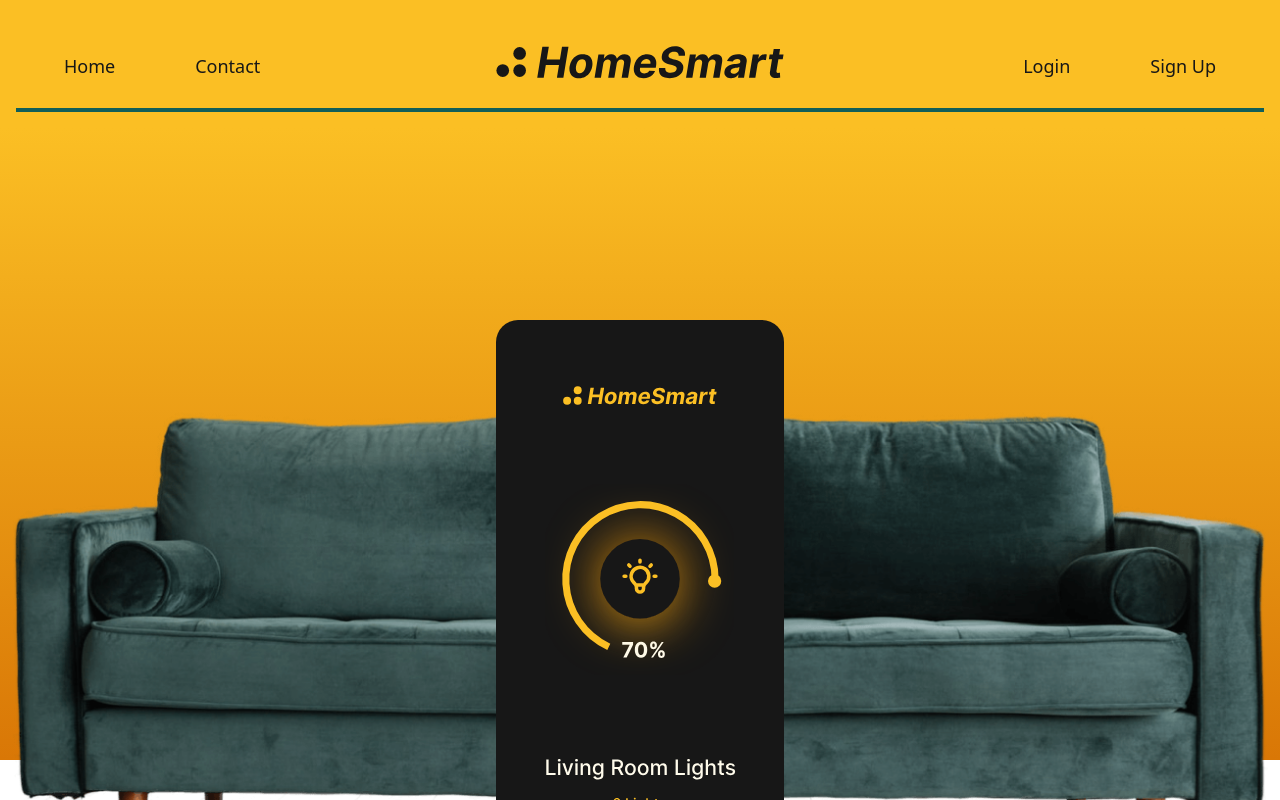
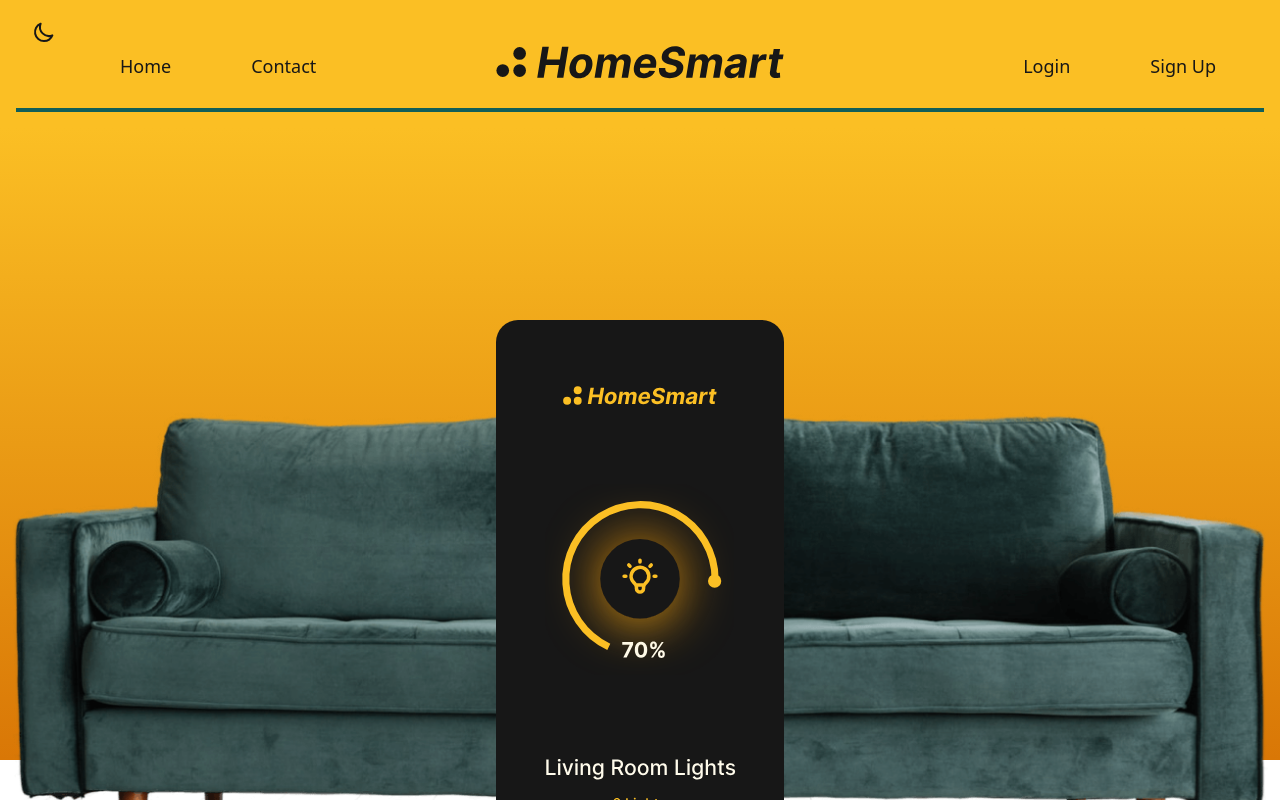
Before and after one commit to alishahsavariii/Landing-Page, a React (Vite) app: page / in a window 1280 px wide. Shown: the top 800 px of the page. Built offline with nearby package versions, Linux system fonts and the light colour scheme.

Commit message:
adding dark mode

```diff
--- a/index.html
+++ b/index.html
@@ -1,13 +1,18 @@
 <!DOCTYPE html>
-<html lang="en">
+<html lang="en" >
   <head>
     <meta charset="UTF-8" />
     <link rel="stylesheet" href="./src/index.css" >
     <meta name="viewport" content="width=device-width, initial-scale=1.0" />
     <title>Home</title>
   </head>
-  <body style="overflow-x:hidden ;">
-    <div id="root"></div>
+  <body style="overflow-x:hidden"  class="    max-w-[2000px]
+  mx-auto
+  text-neutral-900
+  dark:text-neutral-200
+  bg-white
+  dark:bg-neutral-800" >
+    <div id="root" ></div>
 
     <script type="module" src="/src/main.jsx"></script>
   </body>
--- a/src/component/Card.jsx
+++ b/src/component/Card.jsx
@@ -16,6 +16,7 @@ const Card = () => {
   return (
     <main
           className="
+         dark:text-neutral-200
       pt-16
         geid
         gap-12
--- a/src/component/Form.jsx
+++ b/src/component/Form.jsx
@@ -9,8 +9,14 @@ const Form = () => {
         className="container mx-auto px-8 overflow-hidden"
       >
         <div className="flex flex-wrap justify-center gap-12 md:gap-6 lg:gap-20 ">
-          <div className="md:flex-1 md:max-w-sm relative lg:pt-0 md:pt-2 xl:pt-8">
-            <img src={lamp} alt="lamp" className="mx-auto pt-0" />
+          <div className=" md:flex-1 md:max-w-sm relative lg:pt-0 md:pt-2 xl:pt-8">
+            <img src={lamp} alt="lamp" className="
+            rounded-md
+             dark:shadow-amber-500
+
+            dark:border-none
+             mx-auto pt-0
+            " />
             <a
               href="#"
               className="
@@ -84,6 +90,7 @@ const Form = () => {
             shadow-xl
   border-8
   border-neutral-900
+  dark:border-teal-900
   p-6
   rounded-lg
   grid
@@ -98,7 +105,7 @@ const Form = () => {
   w-full
   "
           >
-            <h2 className="text-3xl font-bold mb-6">Let's Connect</h2>
+            <h2 className="text-3xl font-bold mb-6 dark:text-white">Let's Connect</h2>
             <div className="relative">
             <input
               type="text"
@@ -108,11 +115,13 @@ const Form = () => {
               w-full
               border-4
             border-amber-400
+
               rounded-md
-              focus:ring-2
+              focus:ring-4
               dark:focus:ring-offset-2
+              focus:ring-amber-400
               focus:border-amber-400
-              focus:outline-dotted
+              focus:outline-none
               dark:bg-amber-400
               dark:text-neutral-900
               placeholder-transparent "
@@ -154,9 +163,11 @@ const Form = () => {
               w-full
               border-4
             border-amber-400
+
               rounded-md
-              focus:ring-2
+              focus:ring-4
               dark:focus:ring-offset-2
+              focus:ring-amber-400
               focus:border-amber-400
               focus:outline-none
               dark:bg-amber-400
--- a/src/component/Header.jsx
+++ b/src/component/Header.jsx
@@ -41,7 +41,7 @@ const Header = () => {
 
         <img
           src={app}
-          className="row-start-1 row-end-2 col-start-1 col-end-2 mx-auto w-40 sm:w-52 md:65 lg:w-72 "
+          className="dark:shadow-amber-500 dark:shadow-lg dark:rounded-md row-start-1 row-end-2 col-start-1 col-end-2 mx-auto w-40 sm:w-52 md:65 lg:w-72 "
           alt="app"
         />
       </div>
--- a/src/component/MainNavBar.jsx
+++ b/src/component/MainNavBar.jsx
@@ -43,6 +43,7 @@ sm:hidden
   text-neutral-900
   hover:text-white
   hover:bg-teal-900
+  hover:dark:text-neutral-100
   transition-colors"
         >
           Home
@@ -65,6 +66,7 @@ sm:hidden
   text-neutral-900
   hover:text-white
   hover:bg-teal-900
+  hover:dark:text-neutral-100
   transition-colors
   "
         >
@@ -86,6 +88,7 @@ sm:hidden
   text-neutral-900
   hover:text-white
   hover:bg-teal-900
+  hover:dark:text-neutral-100
   transition-colors"
         >
           Login
@@ -106,6 +109,7 @@ sm:hidden
   text-neutral-900
   hover:text-white
   hover:bg-teal-900
+  hover:dark:text-neutral-100
   transition-colors"
         >
           Sign Up
--- a/src/component/MobileNavBar.jsx
+++ b/src/component/MobileNavBar.jsx
@@ -2,10 +2,10 @@ const MobilNavBar = (props) => {
     return (
         <div
         role="menubar"
-            className="
-            transition
-            ease-in-out
-            delay-1000
+        className="
+            transition-transform
+            translate-y-1.5
+     duration-1000
             opacity-95
             border-t-teal-900
             border-t-4
@@ -44,8 +44,9 @@ absolute
   ring-neutral-900
   rounded-md
   text-neutral-900
-  hover:text-white
+  hover:text-neutral-100
   hover:bg-teal-900
+  hover:dark:text-neutral-100
   transition-colors"
         >
           Home
@@ -67,8 +68,9 @@ absolute
   ring-offset-4
   ring-offset-amber-400
   text-neutral-900
-  hover:text-white
+  hover:text-neutral-100
   hover:bg-teal-900
+  hover:dark:text-neutral-100
   transition-colors
   "
         >
@@ -90,8 +92,9 @@ absolute
   ring-offset-4
   ring-offset-amber-400
   text-neutral-900
-  hover:text-white
+  hover:text-neutral-100
   hover:bg-teal-900
+  hover:dark:text-neutral-100
   transition-colors"
         >
           Login
@@ -112,8 +115,9 @@ absolute
   ring-offset-4
   ring-offset-amber-400
   text-neutral-900
-  hover:text-white
+  hover:text-neutral-100
   hover:bg-teal-900
+  hover:dark:text-neutral-100
   transition-colors"
         >
           Sign Up
--- a/src/component/Navbar.jsx
+++ b/src/component/Navbar.jsx
@@ -1,15 +1,14 @@
 import { useState } from "react";
 import "../index.css";
-import logo from "../assets/logo.svg"
+import logo from "../assets/logo.svg";
 import MobilNavBar from "./MobileNavBar";
 import MainNavBar from "./MainNavBar";
-
+import Toggle from "./toggle";
 
 const Navbar = () => {
   const [show, setShow] = useState(null);
 
-  const closeMenu = () => setShow(false)
-
+  const closeMenu = () => setShow(false);
 
   return (
     <>
@@ -26,6 +25,7 @@ const Navbar = () => {
             justify-between
             "
         >
+          <Toggle />
           <a
             href="/"
             aria-label="Go to homepage"
@@ -45,17 +45,20 @@ const Navbar = () => {
         transition-opacity
         "
           >
-            <img src={logo} width="200px" className="w-36 md:w-64 lg:w-72"/>
+            <img src={logo} width="200px" className="w-36 md:w-64 lg:w-72" />
 
           </a>
 
           <button
-            onClick={() => { setShow(!show)}}
+            onClick={() => {
+              setShow(!show);
+            }}
             className="
+
         lg:hidden
         hover:-translate-y-1
          hover:scale-110
-         transition ease-in-out delay-25
+       transition-all
         focus:outline-none
         focus-visible:ring-2
         ring-neutral-900
@@ -64,6 +67,7 @@ const Navbar = () => {
         ring-offset-amber-400
         text-neutral-900
         hover:text-neutral-500
+
 
         "
           >
@@ -82,15 +86,13 @@ const Navbar = () => {
               />
             </svg>
           </button>
-<MainNavBar />
+          <MainNavBar />
           {show && <MobilNavBar isMobile={true} closeMenu={closeMenu} />}
-
         </div>
       </nav>
 
     </>
-);
-
+  );
 };
 
 export default Navbar;
--- /dev/null
+++ b/src/component/ThemeContext.jsx
@@ -0,0 +1,46 @@
+import React from 'react';
+
+const getInitialTheme = () => {
+  if (typeof window !== 'undefined' && window.localStorage) {
+    const storedPrefs = window.localStorage.getItem('current-theme');
+    if (typeof storedPrefs === 'string') {
+      return storedPrefs;
+    }
+    if (window.matchMedia('(prefers-color-scheme: dark)').matches) {
+      return 'dark';
+    }
+  }
+  return 'light';
+};
+
+
+
+export const ThemeProvider = ({ initialTheme, children }) => {
+  const [theme, setTheme] = React.useState(getInitialTheme);
+
+  const checkTheme = (existing) => {
+    const root = window.document.documentElement;
+    const isDark = existing === 'dark';
+
+    root.classList.remove(isDark ? 'light' : 'dark');
+    root.classList.add(existing);
+
+    localStorage.setItem('current-theme', existing);
+  };
+
+  if (initialTheme) {
+    checkTheme(initialTheme);
+  }
+
+  React.useEffect(() => {
+    checkTheme(theme);
+  }, [theme]);
+
+  return (
+    <ThemeContext.Provider value={{ theme, setTheme }}>
+      {children}
+    </ThemeContext.Provider>
+  );
+};
+
+export const ThemeContext = React.createContext();
--- /dev/null
+++ b/src/component/Toggle.jsx
@@ -0,0 +1,91 @@
+import React, { useContext } from "react";
+import { ThemeContext, ThemeProvider } from "./ThemeContext";
+
+const Toggle = () => {
+  const { theme, setTheme } = useContext(ThemeContext);
+
+  return (
+    <ThemeProvider>
+      <div>
+        {theme === "dark" ? (
+          <button
+            onClick={() => setTheme(theme === "dark" ? "light" : "dark")}
+            className=" px-4
+            py-1
+
+         dark:text-neutral-900
+         focus:outline-none
+       focus-visible:ring-2
+       ring-neutral-900
+       rounded-md
+       ring-offset-4
+       ring-offset-amber-400
+       text-neutral-900
+       hover:text-neutral-100
+       hover:bg-teal-900
+       hover:dark:text-neutral-100
+       transition-colors"
+          >
+
+            <svg
+              className="w-6 h-6"
+              fill="none"
+              stroke="currentColor"
+              viewBox="0 0 24 24"
+              xmlns="http://www.w3.org/2000/svg"
+            >
+              <path
+                strokeLinecap="round"
+                strokeLinejoin="round"
+                strokeWidth="2"
+                d="M12 3v1m0 16v1m9-9h-1M4 12H3m15.364 6.364l-.707-.707M6.343 6.343l-.707-.707m12.728 0l-.707.707M6.343 17.657l-.707.707M16 12a4 4 0 11-8 0 4 4 0 018 0z"
+              ></path>
+            </svg>
+          </button>
+        ) : (
+          <button
+            onClick={() => setTheme(theme === "dark" ? "light" : "dark")}
+
+              className="
+
+            px-4
+            py-1
+
+         dark:text-neutral-900
+         focus:outline-none
+       focus-visible:ring-2
+       ring-neutral-900
+       rounded-md
+       ring-offset-4
+       ring-offset-amber-400
+       text-neutral-900
+       hover:text-neutral-100
+       hover:bg-teal-900
+       hover:dark:text-neutral-100
+       transition-colors
+           "
+          >
+              <svg
+
+              className="w-6 h-6"
+              fill="none"
+              stroke="currentColor"
+              viewBox="0 0 24 24"
+              xmlns="http://www.w3.org/2000/svg"
+            >
+              <path
+                strokeLinecap="round"
+                strokeLinejoin="round"
+                strokeWidth="2"
+                d="M20.354 15.354A9 9 0 018.646 3.646 9.003 9.003 0 0012 21a9.003 9.003 0 008.354-5.646z"
+              ></path>
+              </svg>
+
+          </button>
+        )}
+      </div>
+    </ThemeProvider>
+  );
+};
+
+export default Toggle;
--- a/src/main.jsx
+++ b/src/main.jsx
@@ -2,9 +2,12 @@ import React from 'react'
 import ReactDOM from 'react-dom/client'
 import App from './App'
 import './index.css'
+import {ThemeProvider} from './component/ThemeContext'
 
 ReactDOM.createRoot(document.getElementById('root')).render(
   <React.StrictMode>
-    <App />
+    <ThemeProvider>
+      <App />
+    </ThemeProvider>
   </React.StrictMode>
 )
--- a/tailwind.config.cjs
+++ b/tailwind.config.cjs
@@ -4,6 +4,7 @@ module.exports = {
 
     "./src/**/*.{js,ts,jsx,tsx}",
   ],
+  darkMode:"class" ,
   theme: {
     extend: {
       maxWidth: {
```
Also changed, not shown: src/App.jsx (+8 -5 lines). Lines whose indentation alone changed are shown as unchanged.
